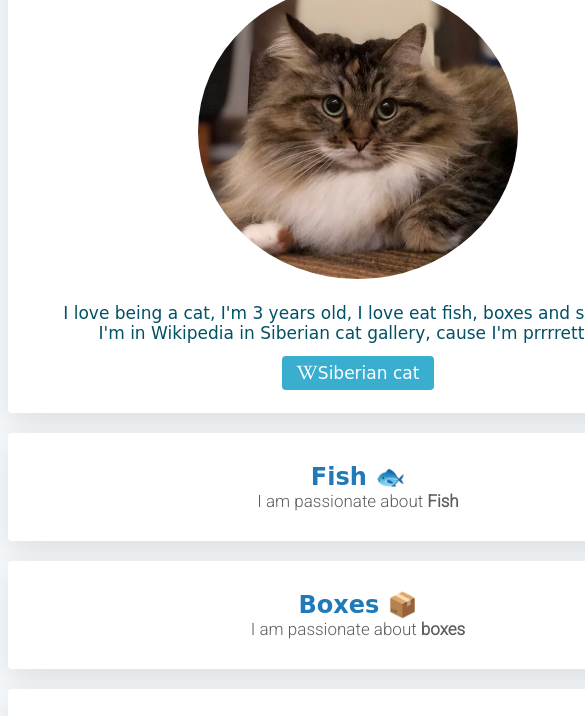
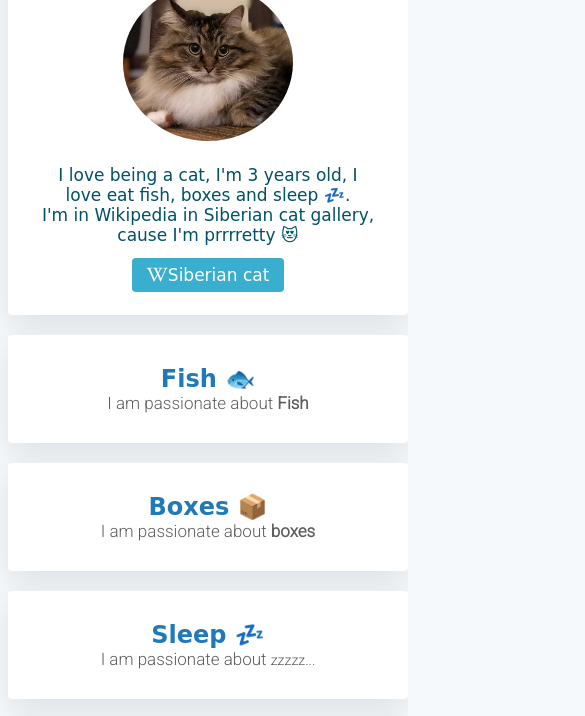
Before and after one commit to vsvale/toby, a plain HTML site: page index.html in a window 390 px wide. Shown: the part 124-840 px from the top of the page, 585 px wide, since content can reach past the window. Drawn offline with Linux system fonts and the light colour scheme; a web font is replaced by a local one.

Commit message:
Add files via upload

```diff
--- a/style/style.css
+++ b/style/style.css
@@ -23,7 +23,10 @@ body{
 
 .page-content {
   margin-left: 200px;
+  width: 700px;
+  margin: 40px auto;
 }
+
 
 
 a{
@@ -46,10 +49,6 @@ p{
   font-weight: bolder;
 }
 
-.page-content{
-  width: 700px;
-  margin: 40px auto;
-}
 .card-white{
   background: white;
   padding: 30px;
@@ -63,7 +62,6 @@ p{
 h1, h2,h3,h4,h5,h6{
   margin:0 auto;
 }
-
 
 #about img{
   width: 50%;
@@ -109,3 +107,17 @@ h1, h2,h3,h4,h5,h6{
 .list-inline li a:hover{
   color:#39AECF;
 }
+
+
+
+@media (max-width: 740px ){
+  .page-content {
+  width: 550px;
+}
+}
+
+@media (max-width: 600px ){
+  .page-content {
+  width: 400px;
+}
+}
```
